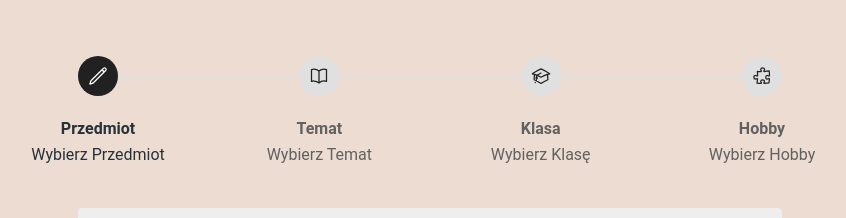
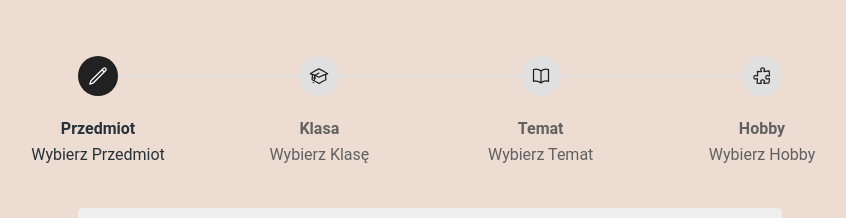
Before and after one commit to kompetencyjny24/AIEducationFrontend, a React (Create React App) app: page /generate in a window 1280 px wide. Shown: the top 218 px of the page, without its empty margins (210-1056 px from the left). Built offline with nearby package versions, Linux system fonts and the light colour scheme.

Commit message:
Changed order of choosing things and improved mapping to have different choices depending on choices made before

```diff
--- a/src/components/MultiStepForm.tsx
+++ b/src/components/MultiStepForm.tsx
@@ -1,4 +1,4 @@
-import React, { useState } from 'react';
+import React, { useState, useEffect } from 'react';
 import { Stepper, Step, Button, Typography } from "@material-tailwind/react";
 import {
   PencilIcon,
@@ -19,9 +19,17 @@ const subjects: string[] = [
   "Fizyka",
 ];
 
-const topics: { [key: string]: string[] } = {
-  "Matematyka": ["Algebra", "Geometria"],
-  "Fizyka": ["Termodynamika", "Optyka"],
+const topics: { [key: string]: { [key: string]: string[] } } = {
+  "Matematyka": {
+    "6 klasa podstawówki": ["Algebra 6", "Geometria 6"],
+    "7 klasa podstawówki": ["Algebra 7", "Geometria 7"],
+    "8 klasa podstawówki": ["Algebra 8", "Geometria 8"]
+  },
+  "Fizyka": {
+    "6 klasa podstawówki": ["Termodynamika 6", "Optyka 6"],
+    "7 klasa podstawówki": ["Termodynamika 7", "Optyka 7"],
+    "8 klasa podstawówki": ["Termodynamika 8", "Optyka 8"]
+  },
 };
 
 const grades: string[] = [
@@ -40,8 +48,8 @@ const hobbies: string[] = [
 
 const stepsData = [
   { label: "Przedmiot", icon: PencilIcon, description: "Wybierz Przedmiot", options: subjects },
+  { label: "Klasa", icon: AcademicCapIcon, description: "Wybierz Klasę", options: grades },
   { label: "Temat", icon: BookOpenIcon, description: "Wybierz Temat", options: [] }, // Options to be updated dynamically
-  { label: "Klasa", icon: AcademicCapIcon, description: "Wybierz Klasę", options: grades },
   { label: "Hobby", icon: PuzzlePieceIcon, description: "Wybierz Hobby", options: hobbies }
 ];
 
@@ -54,7 +62,6 @@ export type FINAL_PARAM = {
 
 const MultiStepForm: React.FC = () => {
   const [activeStep, setActiveStep] = useState(0);
-
   const [subject, setSubject] = useState('');
   const [topic, setTopic] = useState('');
   const [grade, setGrade] = useState('');
@@ -62,9 +69,16 @@ const MultiStepForm: React.FC = () => {
 
   const navigate = useNavigate();
 
+  useEffect(() => {
+    // Reset topic if subject or grade changes
+    if (activeStep === 2) {
+      setTopic('');
+    }
+  }, [subject, grade, activeStep]);
+
   const steps = stepsData.map(step => ({
     ...step,
-    options: step.label === "Temat" ? (subject ? topics[subject] : []) : step.options,
+    options: step.label === "Temat" ? (subject && grade ? topics[subject][grade] : []) : step.options,
     value: getValue(step.label),
     setValue: getSetValueFunction(step.label)
   }));
```
